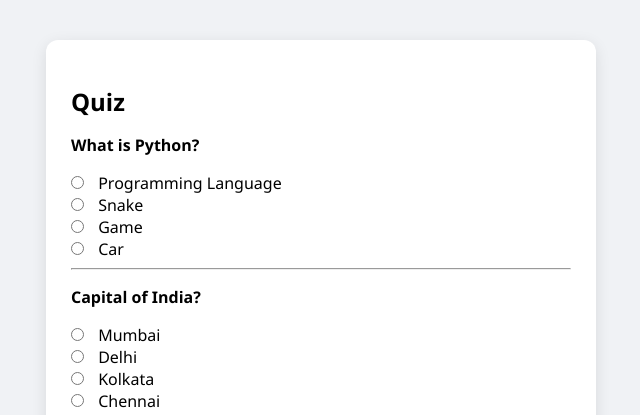
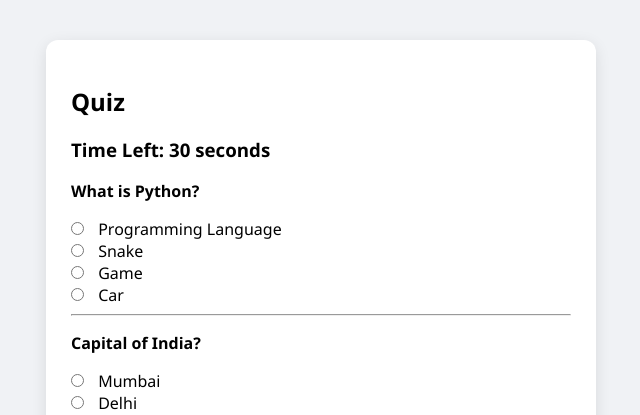
Before and after one commit to shikha2005/quiz_project55, a Flask app: page /quiz in a window 1280 px wide. Shown: the top 415 px of the page, without its empty margins (319-959 px from the left). Run offline with Flask 3, Linux system fonts and the light colour scheme; a user stored in the database is signed in; data comes from the database, SQL or seed files in the repository.

Commit message:
Update quiz.html

```diff
--- a/templates/quiz.html
+++ b/templates/quiz.html
@@ -9,6 +9,8 @@
 <h2>Quiz</h2>
 
 <form method="post" action="/result">
+  <h3>Time Left: <span id="timer">30</span> seconds</h3>
+
 {% for q in questions %}
 <p><b>{{q[1]}}</b></p>
 
```
